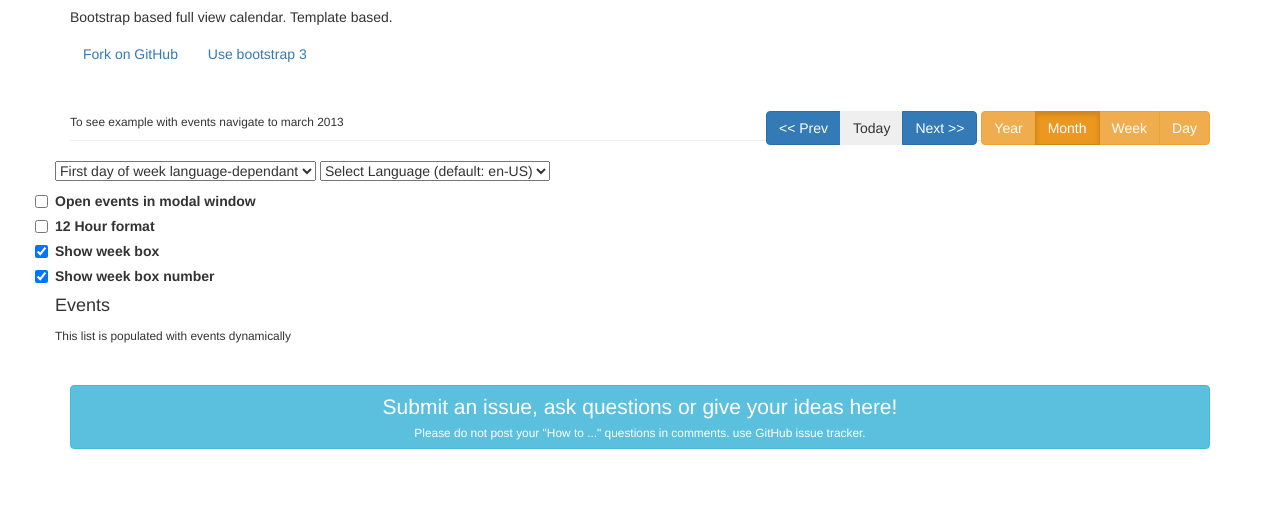
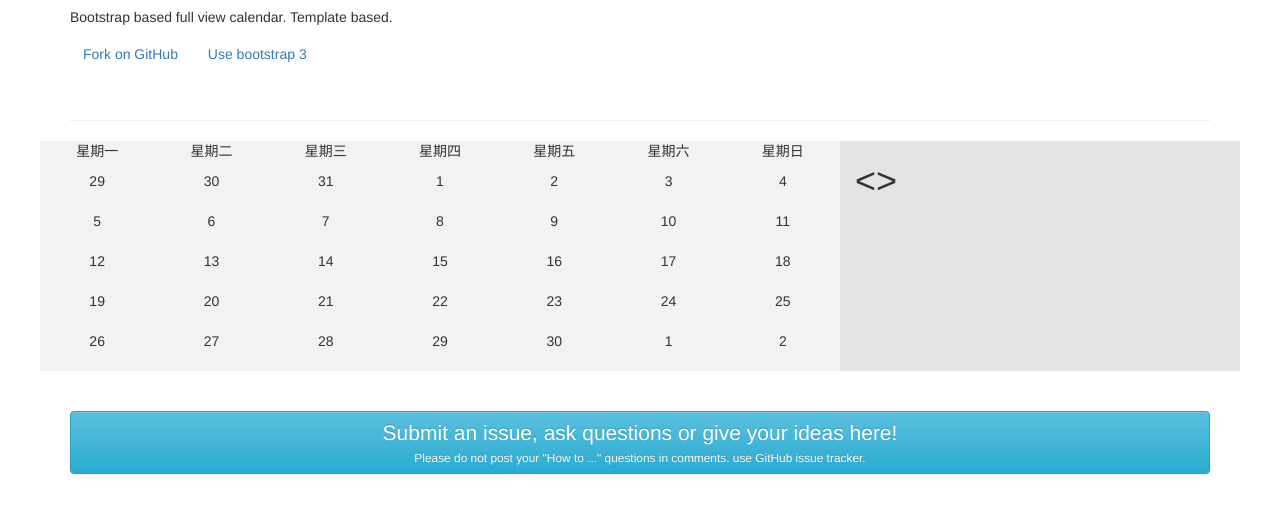
Before and after one commit to cwheart/jquery-calendar, a website: page index.html in a window 1280 px wide. Shown: the part 63-576 px from the top of the page. Drawn offline with nearby package versions, Linux system fonts and the light colour scheme; files that its build step writes are made by us from their sources.

Commit message:
day list style

```diff
--- a/index.html
+++ b/index.html
@@ -8,9 +8,10 @@
   <meta name="author" content="xinshuaifeng">
   <meta charset="UTF-8">
 
-  <link rel="stylesheet" href="components/bootstrap2/css/bootstrap.css">
-  <link rel="stylesheet" href="components/bootstrap2/css/bootstrap-responsive.css">
-  <link rel="stylesheet" href="css/jquery-calendar.min.css">
+
+  <link rel="stylesheet" href="./components/bootstrap/dist/css/bootstrap.min.css">
+  <link rel="stylesheet" href="./components/bootstrap/dist/css/bootstrap-theme.min.css">
+  <link rel="stylesheet" href="./dist/css/jquery-calendar.min.css">
 </head>
 <body>
 <div class="container">
@@ -24,83 +25,21 @@
   </div>
 
   <div class="page-header">
-
-    <div class="pull-right form-inline">
-      <div class="btn-group">
-        <button class="btn btn-primary" data-calendar-nav="prev"><< Prev</button>
-        <button class="btn" data-calendar-nav="today">Today</button>
-        <button class="btn btn-primary" data-calendar-nav="next">Next >></button>
-      </div>
-      <div class="btn-group">
-        <button class="btn btn-warning" data-calendar-view="year">Year</button>
-        <button class="btn btn-warning active" data-calendar-view="month">Month</button>
-        <button class="btn btn-warning" data-calendar-view="week">Week</button>
-        <button class="btn btn-warning" data-calendar-view="day">Day</button>
-      </div>
-    </div>
-
-    <h3></h3>
-    <small>To see example with events navigate to march 2013</small>
   </div>
 
   <div class="row">
-    <div class="span9">
-      <div id="calendar"></div>
-    </div>
-    <div class="span3">
-      <div class="row-fluid">
-        <select id="first_day" class="span12">
-          <option value="" selected="selected">First day of week language-dependant</option>
-          <option value="2">First day of week is Sunday</option>
-          <option value="1">First day of week is Monday</option>
-        </select>
-        <select id="language" class="span12">
-          <option value="">Select Language (default: en-US)</option>
-          <option value="bg-BG">Bulgarian</option>
-          <option value="nl-NL">Dutch</option>
-          <option value="fr-FR">French</option>
-          <option value="de-DE">German</option>
-          <option value="el-GR">Greek</option>
-          <option value="hu-HU">Hungarian</option>
-          <option value="id-ID">Bahasa Indonesia</option>
-          <option value="it-IT">Italian</option>
-          <option value="pl-PL">Polish</option>
-          <option value="pt-BR">Portuguese (Brazil)</option>
-          <option value="ro-RO">Romania</option>
-          <option value="es-CO">Spanish (Colombia)</option>
-          <option value="es-MX">Spanish (Mexico)</option>
-          <option value="es-ES">Spanish (Spain)</option>
-          <option value="ru-RU">Russian</option>
-          <option value="sk-SR">Slovak</option>
-          <option value="sv-SE">Swedish</option>
-          <option value="zh-CN">简体中文</option>
-          <option value="zh-TW">繁體中文</option>
-          <option value="ko-KR">한국어</option>
-          <option value="th-TH">Thai (Thailand)</option>
-        </select>
-        <label class="checkbox">
-          <input type="checkbox" value="#events-modal" id="events-in-modal"> Open events in modal window
-        </label>
-        <label class="checkbox">
-          <input type="checkbox" id="format-12-hours"> 12 Hour format
-        </label>
-        <label class="checkbox">
-          <input type="checkbox" id="show_wb" checked> Show week box
-        </label>
-        <label class="checkbox">
-          <input type="checkbox" id="show_wbn" checked> Show week box number
-        </label>
+    <div id="calendar" class="calendar row">
+      <div class="calendar-body col-md-8">
+        <div class="calendar-title"></div>
+        <div class="calendar-list"></div>
       </div>
-
-      <h4>Events</h4>
-      <small>This list is populated with events dynamically</small>
-      <ul id="eventlist" class="nav nav-list"></ul>
+      <div class="calendar-nav col-md-4"></div>
     </div>
   </div>
 
   <div class="clearfix"></div>
   <br><br>
-  <a href="https://github.com/Serhioromano/bootstrap-calendar/issues" class="btn btn-block btn-info">
+  <a href="https://github.com/cwheart/jquery-calendar/issues" class="btn btn-block btn-info">
     <center>
       <span class="lead">
         Submit an issue, ask questions or give your ideas here!<br>
@@ -111,7 +50,6 @@
   <br><br>
 
   <div id="disqus_thread"></div>
-  <noscript>Please enable JavaScript to view the <a href="http://disqus.com/?ref_noscript">comments powered by Disqus.</a></noscript>
 
   <div class="modal hide fade" id="events-modal">
     <div class="modal-header">
@@ -125,8 +63,8 @@
     </div>
   </div>
 
-  <script type="text/javascript" src="components/jquery/dist/jquery.min.js"></script>
-  <script type="text/javascript" src="dist/jquery-calendar.min.js"></script>
+  <script type="text/javascript" src="./components/jquery/dist/jquery.min.js"></script>
+  <script type="text/javascript" src="./dist/js/jquery-calendar.min.js"></script>
 
   <script type="text/javascript">
     $(function() {
--- a/src/js/jquery-calendar.js
+++ b/src/js/jquery-calendar.js
@@ -3,8 +3,9 @@
   return $.fn.calendar = function(options) {
     this.initDate = new Date();
     this.element = $(this);
-    this.dayList = $(this).find(".list");
-    this.nav = $(this).find(".nav");
+    this.dayList = $(this).find(".calendar-list");
+    this.nav = $(this).find(".calendar-nav");
+    this.title = $(this).find(".calendar-title");
     this.nextMonth = function() {
       this.initDate.setMonth(this.initDate.getMonth() + 1);
       return this.draw();
@@ -14,11 +15,20 @@
       return this.draw();
     };
     this.draw = function() {
+      this.drawTitle();
       this.drawNav();
       return this.drawList();
     };
     this.drawTitle = function() {
-      return console.log("Draw Title");
+      var day, i, len, ref, results;
+      $(this.title).empty();
+      ref = ["星期一", "星期二", "星期三", "星期四", "星期五", "星期六", "星期日"];
+      results = [];
+      for (i = 0, len = ref.length; i < len; i++) {
+        day = ref[i];
+        results.push($(this.title).append("<div>" + day + "</div>"));
+      }
+      return results;
     };
     this.drawList = function() {
       var day, results, tmp;
@@ -33,7 +43,7 @@
       results = [];
       while (1) {
         tmp.setDate(tmp.getDate() + 1);
-        $(this.dayList).append("<div>" + tmp.getDate(+"</div>"));
+        $(this.dayList).append("<div class=\"cal-cell\">" + tmp.getDate(+"</div>"));
         if (tmp.getMonth() > this.initDate.getMonth() && tmp.getDay() === 0) {
           break;
         } else {
@@ -43,7 +53,8 @@
       return results;
     };
     this.drawNav = function() {
-      return console.log("Hehehe......");
+      $(this.nav).empty();
+      return $(this.nav).append("<h1><span class=\"prevMonth\">&lt;</span><span class=\"nextMonth\">&gt;</span></h1>");
     };
     this.selectDate = function(selectedDate) {
       var date;
--- a/src/less/calendar.less
+++ b/src/less/calendar.less
@@ -0,0 +1,30 @@
+@base-gray: #E4E4E4;
+@light-gray: #F2F2F2;
+@base-width: 1;
+@cell-width: @base-width/7;
+.calendar {
+  background-color: @base-gray;
+  .calendar-body {
+    background-color: @light-gray;
+    padding: 0;
+    .calendar-title {
+      height: 30px;
+      div {
+        position: relative;
+        float: left;
+        width: percentage(0.1428571428571);
+        text-align: center;
+      }
+    }
+    .calendar-list {
+      min-height: 100px;
+      .cal-cell {
+        position: relative;
+        float: left;
+        width: percentage(0.1428571428571);
+        text-align: center;
+        height: 40px;
+      }
+    }
+  }
+}
```
Also changed, not shown: src/coffee/jquery-calendar.coffee (+10 -6 lines), dist/css/jquery-calendar.css, dist/css/jquery-calendar.min.css, dist/js/jquery-calendar.js, dist/js/jquery-calendar.min.js, 1 other file.
